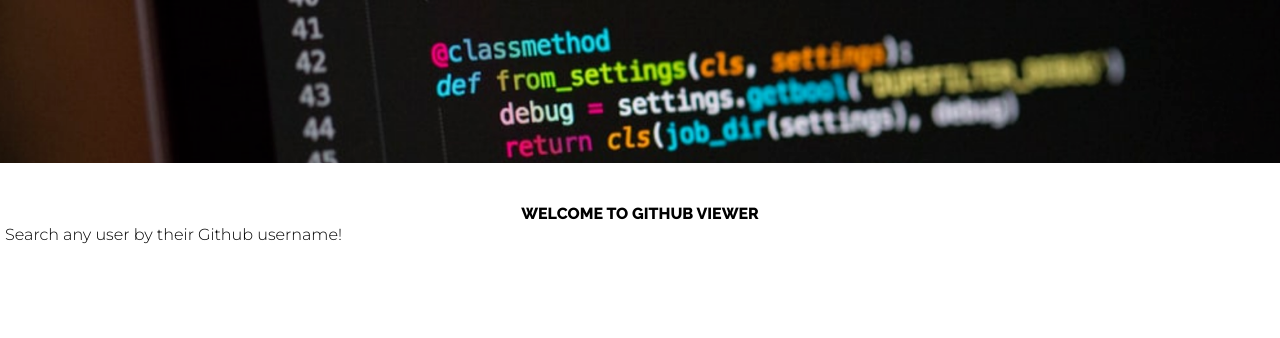
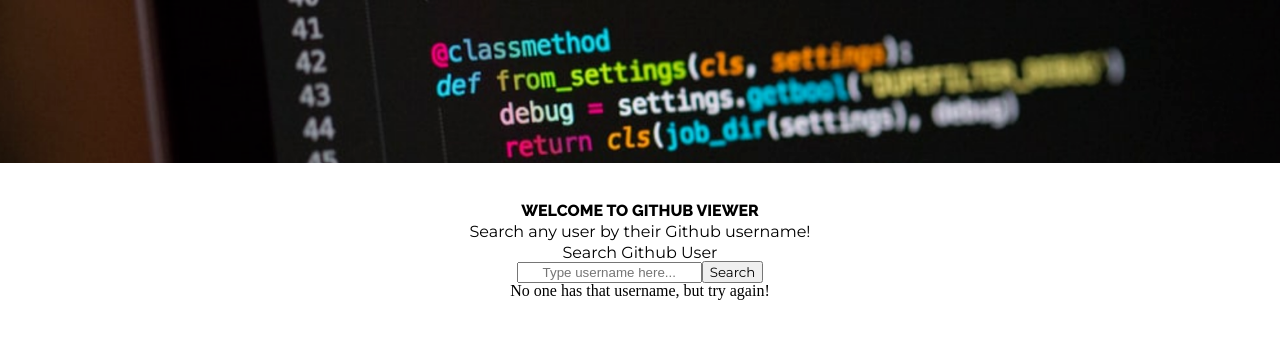
Before and after one commit to NickBrimmer/90DoR-20-React-Rdx-GithubViewer, a React app: page / in a window 1280 px wide. Shown: the top 338 px of the page. Built offline with nearby package versions, Linux system fonts and the light colour scheme.

Commit message:
finished the github viewer project

```diff
--- a/src/components/SearchPage/SearchPage.js
+++ b/src/components/SearchPage/SearchPage.js
@@ -6,7 +6,7 @@ import styles from './SearchPage.css';
 
 const SearchPage = () => {
 
-  const [username, newUsername] = useState('');
+  const [username, newUsername] = useState('nickbrimmer');
   const dispatch = useDispatch();
 
   const searchUser = event => {
--- /dev/null
+++ b/src/components/UserDisplay/UserDisplay.js
@@ -0,0 +1,31 @@
+import React from 'react';
+import {useSelector} from 'react-redux';
+import {getGitUserInfo} from '../../selectors/selector';
+import styles from './User.css';
+
+
+const UserDisplay = () => {
+  const userInfo = useSelector(getGitUserInfo);
+
+  const renderUser = userInfo ?
+
+    <section>
+      <h1 className={styles.userName} ></h1>
+      <img src={userInfo.avatar_url} />
+      <p className={styles.text}  >Location: {userInfo.location} </p>
+      <p className={styles.text} >Bio: {userInfo.bio} </p>
+      <p className={styles.text} > Number of Repos: {userInfo.public_repos} </p>
+      <p className={styles.text} > Number of Followers: {userInfo.followers} </p>
+    </section> : <div>No one has that username, but try again!</div>;
+
+  return (
+    <>
+      <section>
+        {renderUser}
+      </section>
+    </>
+  );
+
+};
+
+export default UserDisplay;
--- a/src/containers/GithubViewer.js
+++ b/src/containers/GithubViewer.js
@@ -1,5 +1,7 @@
 import React from 'react';
 import Header from '../components/Header/Header';
+import SearchPage from '../components/SearchPage/SearchPage';
+import UserDisplay from '../components/UserDisplay/UserDisplay';
 
 
 const GithubViewer = () => {
@@ -7,6 +9,8 @@ const GithubViewer = () => {
   return (
     <>
       <Header />
+      <SearchPage />
+      <UserDisplay />
     </>
 
   );
```
